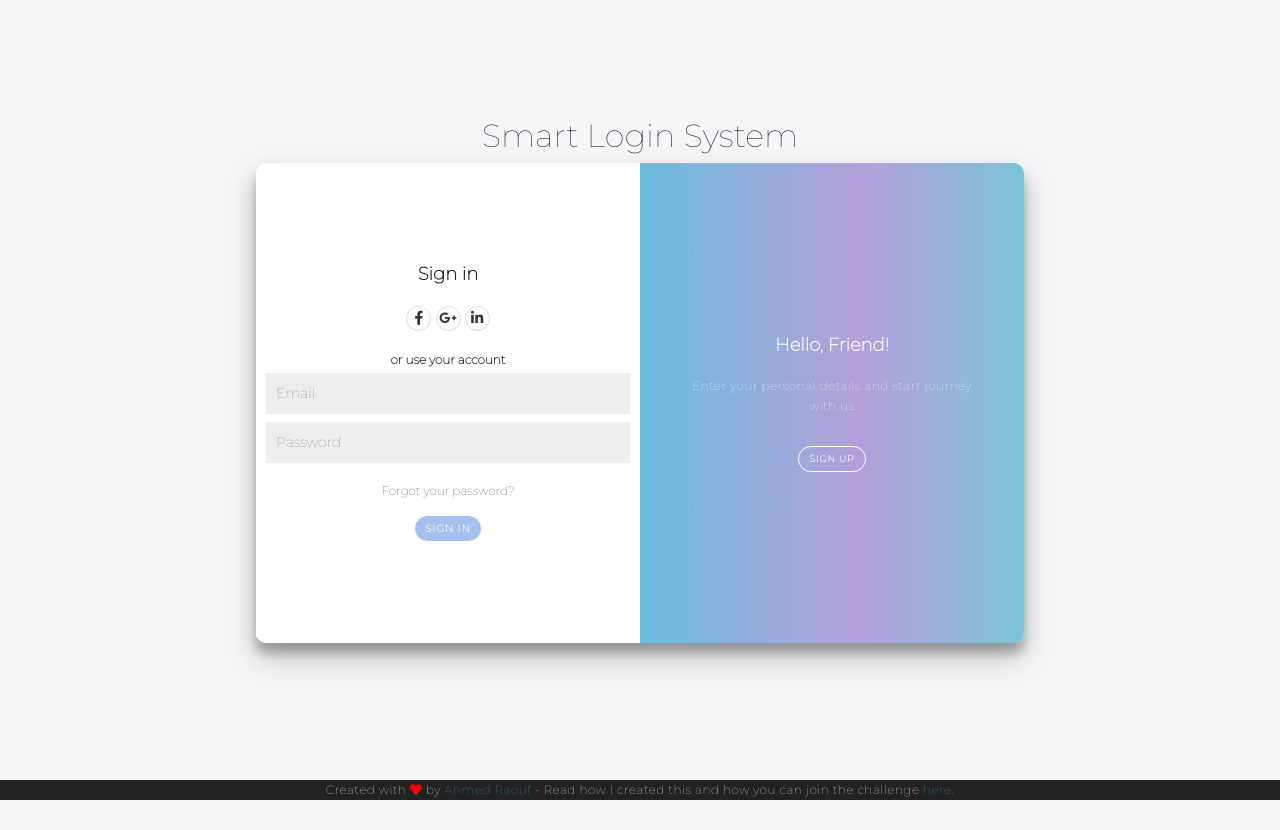
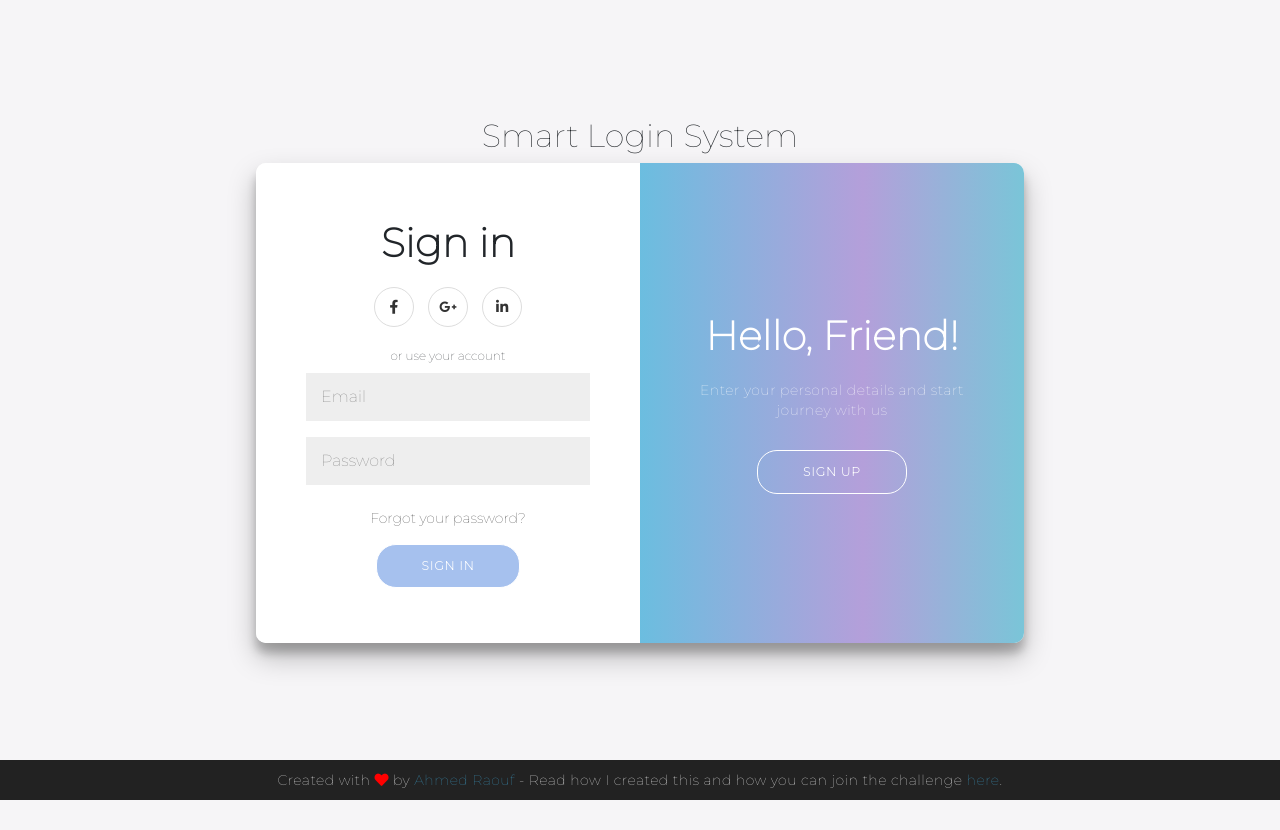
Before and after one commit to Ahmed-Raouf-Metwally/Smart-Login-Signup-Form, a plain HTML site: page index.html in a window 1280 px wide. Drawn offline with Linux system fonts and the light colour scheme.

Commit message:
Responsive version  V1.6

```diff
--- a/css/main.css
+++ b/css/main.css
@@ -326,7 +326,7 @@ footer a {
     text-decoration: none;
 }
 
-@media only screen and (max-width: 610px) {
+@media only screen and (max-width: 800px) {
     body {
         font-family: 'Montserrat', sans-serif;
         background: #f6f5f7;
@@ -479,159 +479,3 @@ footer a {
         text-decoration: none;
     }
 }
-
-/* Small devices (portrait tablets and large phones, 600px and up) */
-
-@media only screen and (min-width: 768px) {
-    body {
-        font-family: 'Montserrat', sans-serif;
-        background: #f6f5f7;
-        display: flex;
-        flex-direction: column;
-        justify-content: center;
-        align-items: center;
-        height: 100vh;
-        margin: -20px 0 50px;
-    }
-    h1 {
-        font-weight: bolder;
-        margin: 0;
-        font-size: 18px;
-    }
-    h2 {
-        text-align: center;
-    }
-    p {
-        font-size: 12px;
-        font-weight: 500;
-        line-height: 20px;
-        letter-spacing: 0.5px;
-        margin: 20px 0 30px;
-    }
-    span {
-        font-size: 12px;
-        font-weight: bolder;
-    }
-    a {
-        color: #333;
-        font-size: 12px;
-        text-decoration: none;
-        margin: 15px 0;
-    }
-    .container {
-        background: #fff;
-        border-radius: 10px;
-        -webkit-border-radius: 10px;
-        -moz-border-radius: 10px;
-        -ms-border-radius: 10px;
-        -o-border-radius: 10px;
-        box-shadow: 0 14px 28px rgba(0, 0, 0, 0.25), 0 10px 10px rgba(0, 0, 0, 0.22);
-        position: relative;
-        overflow: hidden;
-        width: 768px;
-        max-width: 100%;
-        min-height: 480px;
-    }
-    .form-container form {
-        background-color: #FFFFFF;
-        display: flex;
-        align-items: center;
-        justify-content: center;
-        flex-direction: column;
-        padding: 0 10px;
-        height: 100%;
-        text-align: center;
-    }
-    .form-container {
-        margin: 0;
-    }
-    .social-container {
-        margin: 20px 0;
-    }
-    .social-container a {
-        border: 1px solid #DDDDDD;
-        display: inline-flex;
-        justify-content: center;
-        align-items: center;
-        margin: 0 0px;
-        height: 25px;
-        width: 25px;
-        border-radius: 50%;
-        -webkit-border-radius: 50%;
-        -moz-border-radius: 50%;
-        -ms-border-radius: 50%;
-        -o-border-radius: 50%;
-        font-size: 14px;
-    }
-    input {
-        background-color: #eee;
-        border: none;
-        padding: 10px 10px;
-        margin: 4px 0;
-        width: 100%;
-        font-size: 14px;
-    }
-    button {
-        border-radius: 20px;
-        -webkit-border-radius: 20px;
-        -moz-border-radius: 20px;
-        -ms-border-radius: 20px;
-        -o-border-radius: 20px;
-        border: 1px solid;
-        border-color: linear-gradient(to right, #eea2a2 0%, #bbc1bf 19%, #57c6e1 42%, #b49fda 79%, #7ac5d8 100%);
-        background: #a6c1ee;
-        color: #fff;
-        font-size: 10px;
-        font-weight: bolder;
-        letter-spacing: 1px;
-        text-transform: uppercase;
-        transition: transform 80ms ease-in;
-        -webkit-transition: transform 80ms ease-in;
-        -moz-transition: transform 80ms ease-in;
-        -ms-transition: transform 80ms ease-in;
-        -o-transition: transform 80ms ease-in;
-        padding: 5px 10px;
-    }
-    .b2 {
-        border: 1px solid;
-        border-color: linear-gradient(to right, #eea2a2 0%, #bbc1bf 19%, #57c6e1 42%, #b49fda 79%, #7ac5d8 100%);
-        background: #eea2a2;
-    }
-    button.ghost {
-        background-color: transparent;
-        border-color: #FFFFFF;
-        font-size: 9px;
-        font-weight: bolder;
-    }
-    .form-container {
-        position: absolute;
-        top: 0;
-        height: 100%;
-        transition: all 0.6s ease-in-out;
-        -webkit-transition: all 0.6s ease-in-out;
-        -moz-transition: all 0.6s ease-in-out;
-        -ms-transition: all 0.6s ease-in-out;
-        -o-transition: all 0.6s ease-in-out;
-    }
-    footer {
-        background-color: #222;
-        color: #fff;
-        font-size: 1px;
-        bottom: 0;
-        position: fixed;
-        left: 0;
-        right: 0;
-        text-align: center;
-        z-index: 999;
-    }
-    footer p {
-        margin: 0px 0;
-    }
-    footer i {
-        color: red;
-    }
-    footer a {
-        color: #3c97bf;
-        text-decoration: none;
-    }
-}
```
